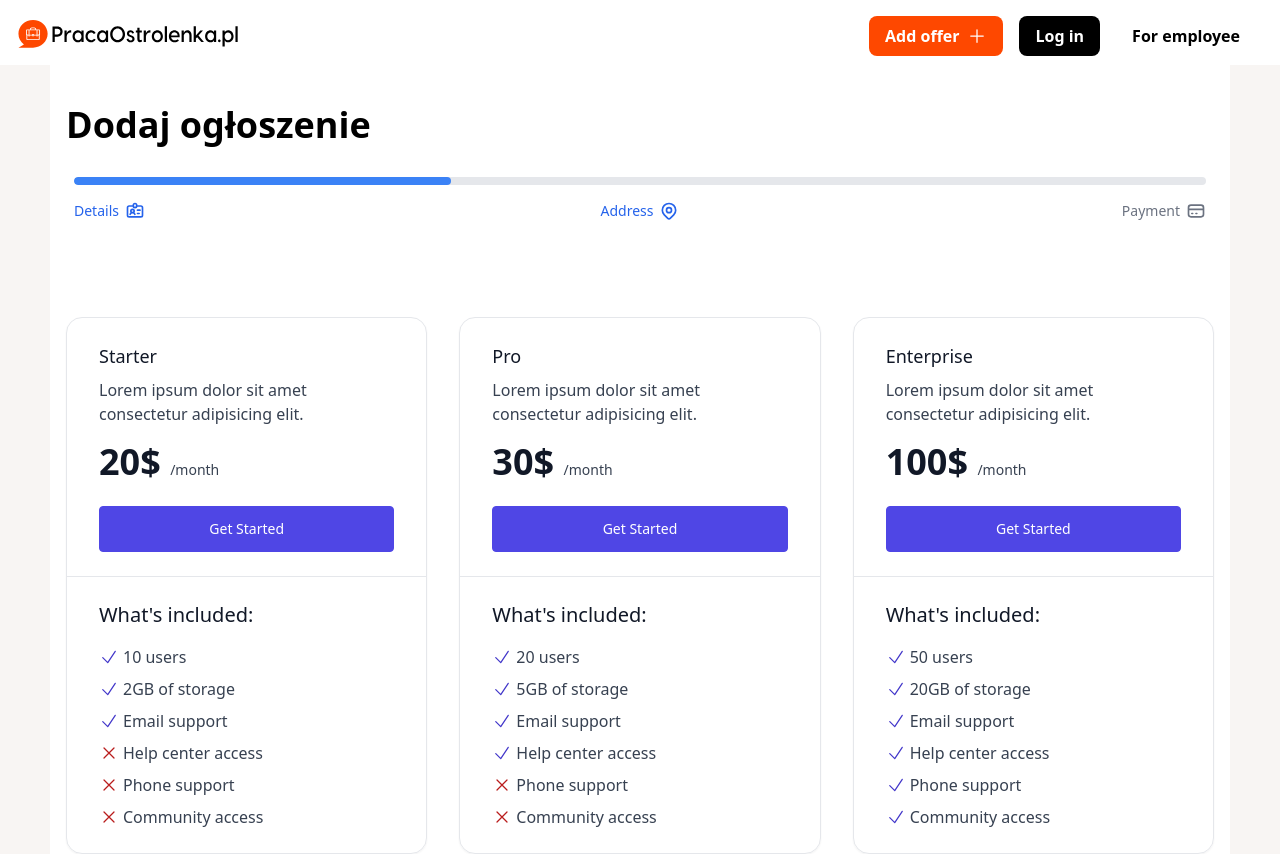
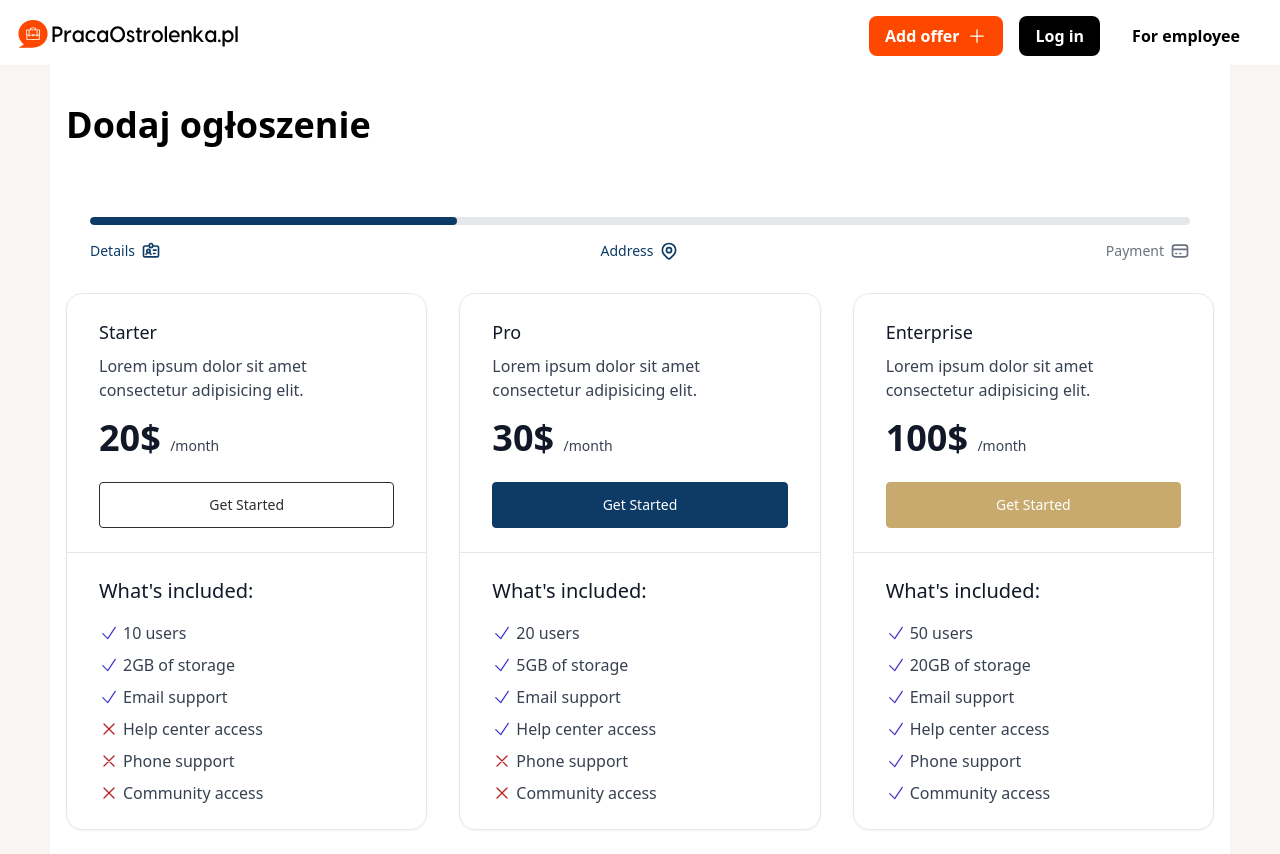
Before and after one commit to Madaless/workOS, a Next.js app: page /add-offer in a window 1280 px wide. Shown: the top 854 px of the page. Built offline with nearby package versions, Linux system fonts and the light colour scheme.

Commit message:
layout of first step

```diff
--- a/src/app/(diff-nav)/add-offer/page.tsx
+++ b/src/app/(diff-nav)/add-offer/page.tsx
@@ -1,87 +1,20 @@
 import Cards from '@/components/add-offer/Cards'
+import Step, { StepProps } from '@/components/add-offer/Step'
 import React from 'react'
 
 
 const page = () => {
+    const firstStep: StepProps = {
+        children: <Cards />,
+        next: true,
+        back: false,
+    }
+
     return (
         <main className="min-h-screen pt-10 max-w-[1180px] m-auto bg-white">
             <h1 className='font-bold text-4xl mx-4'>Dodaj ogłoszenie</h1>
-
-            <div id='steps' className='my-8 mx-6'>
-                <h2 className="sr-only ">Steps</h2>
-                <div>
-                    <div className="overflow-hidden rounded-full bg-gray-200">
-                        <div className="h-2 w-1/3 rounded-full bg-blue-500"></div>
-                    </div>
-
-                    <ol className="mt-4 grid grid-cols-3 text-sm font-medium text-gray-500">
-                        <li className="flex items-center justify-start text-blue-600 sm:gap-1.5">
-                            <span className="hidden sm:inline"> Details </span>
-
-                            <svg
-                                className="size-6 sm:size-5"
-                                xmlns="http://www.w3.org/2000/svg"
-                                fill="none"
-                                viewBox="0 0 24 24"
-                                stroke="currentColor"
-                                strokeWidth="2"
-                            >
-                                <path
-                                    strokeLinecap="round"
-                                    strokeLinejoin="round"
-                                    d="M10 6H5a2 2 0 00-2 2v9a2 2 0 002 2h14a2 2 0 002-2V8a2 2 0 00-2-2h-5m-4 0V5a2 2 0 114 0v1m-4 0a2 2 0 104 0m-5 8a2 2 0 100-4 2 2 0 000 4zm0 0c1.306 0 2.417.835 2.83 2M9 14a3.001 3.001 0 00-2.83 2M15 11h3m-3 4h2"
-                                />
-                            </svg>
-                        </li>
-
-                        <li className="flex items-center justify-center text-blue-600 sm:gap-1.5">
-                            <span className="hidden sm:inline"> Address </span>
-
-                            <svg
-                                className="size-6 sm:size-5"
-                                xmlns="http://www.w3.org/2000/svg"
-                                fill="none"
-                                viewBox="0 0 24 24"
-                                stroke="currentColor"
-                                strokeWidth="2"
-                            >
-                                <path
-                                    strokeLinecap="round"
-                                    strokeLinejoin="round"
-                                    d="M17.657 16.657L13.414 20.9a1.998 1.998 0 01-2.827 0l-4.244-4.243a8 8 0 1111.314 0z"
-                                />
-                                <path
-                                    strokeLinecap="round"
-                                    strokeLinejoin="round"
-                                    d="M15 11a3 3 0 11-6 0 3 3 0 016 0z"
-                                />
-                            </svg>
-                        </li>
-
-                        <li className="flex items-center justify-end sm:gap-1.5">
-                            <span className="hidden sm:inline"> Payment </span>
-
-                            <svg
-                                className="size-6 sm:size-5"
-                                xmlns="http://www.w3.org/2000/svg"
-                                fill="none"
-                                viewBox="0 0 24 24"
-                                stroke="currentColor"
-                                strokeWidth="2"
-                            >
-                                <path
-                                    strokeLinecap="round"
-                                    strokeLinejoin="round"
-                                    d="M3 10h18M7 15h1m4 0h1m-7 4h12a3 3 0 003-3V8a3 3 0 00-3-3H6a3 3 0 00-3 3v8a3 3 0 003 3z"
-                                />
-                            </svg>
-                        </li>
-                    </ol>
-                </div>
-            </div>
-
             <section id="types_of_offers" className="max-w-screen-xl py-8 mx-4 sm:py-12  lg:py-16">
-                <Cards />
+                <Step {...firstStep} />
             </section>
         </main>
     )
--- a/src/components/add-offer/Cards.tsx
+++ b/src/components/add-offer/Cards.tsx
@@ -19,7 +19,7 @@ const Cards = () => {
                     </p>
 
                     <a
-                        className="mt-4 block rounded border border-indigo-600 bg-indigo-600 px-12 py-3 text-center text-sm font-medium text-white hover:bg-transparent hover:text-indigo-600 focus:outline-none focus:ring active:text-indigo-500 sm:mt-6"
+                        className="mt-4 block rounded border border-blackCP bg-transparent px-12 py-3 text-center text-sm font-medium text-blackCP hover:bg-transparent hover:text-indigo-600 focus:outline-none focus:ring active:text-indigo-500 sm:mt-6"
                         href="#"
                     >
                         Get Started
@@ -139,7 +139,7 @@ const Cards = () => {
                     </p>
 
                     <a
-                        className="mt-4 block rounded border border-indigo-600 bg-indigo-600 px-12 py-3 text-center text-sm font-medium text-white hover:bg-transparent hover:text-indigo-600 focus:outline-none focus:ring active:text-indigo-500 sm:mt-6"
+                        className="mt-4 block rounded border border-bluebCP bg-bluebCP px-12 py-3 text-center text-sm font-medium text-white hover:bg-transparent hover:text-bluebCP focus:outline-none focus:ring active:text-indigo-500 sm:mt-6"
                         href="#"
                     >
                         Get Started
@@ -259,7 +259,7 @@ const Cards = () => {
                     </p>
 
                     <a
-                        className="mt-4 block rounded border border-indigo-600 bg-indigo-600 px-12 py-3 text-center text-sm font-medium text-white hover:bg-transparent hover:text-indigo-600 focus:outline-none focus:ring active:text-indigo-500 sm:mt-6"
+                        className="mt-4 block rounded border border-goldCP bg-goldCP px-12 py-3 text-center text-sm font-medium text-white hover:bg-transparent hover:text-goldCP focus:outline-none focus:ring active:text-indigo-500 sm:mt-6"
                         href="#"
                     >
                         Get Started
--- /dev/null
+++ b/src/components/add-offer/ProgressBar.tsx
@@ -0,0 +1,80 @@
+import React from 'react'
+
+const ProgressBar = () => {
+    return (
+        <div id='steps' className='mt-2 mb-8 mx-6'>
+            <h2 className="sr-only ">Steps</h2>
+            <div>
+                <div className="overflow-hidden rounded-full bg-gray-200">
+                    <div className="h-2 w-1/3 rounded-full bg-bluebCP"></div>
+                </div>
+
+                <ol className="mt-4 grid grid-cols-3 text-sm font-medium text-gray-500">
+                    <li className="flex items-center justify-start text-bluebCP sm:gap-1.5">
+                        <span className="hidden sm:inline"> Details </span>
+
+                        <svg
+                            className="size-6 sm:size-5"
+                            xmlns="http://www.w3.org/2000/svg"
+                            fill="none"
+                            viewBox="0 0 24 24"
+                            stroke="currentColor"
+                            strokeWidth="2"
+                        >
+                            <path
+                                strokeLinecap="round"
+                                strokeLinejoin="round"
+                                d="M10 6H5a2 2 0 00-2 2v9a2 2 0 002 2h14a2 2 0 002-2V8a2 2 0 00-2-2h-5m-4 0V5a2 2 0 114 0v1m-4 0a2 2 0 104 0m-5 8a2 2 0 100-4 2 2 0 000 4zm0 0c1.306 0 2.417.835 2.83 2M9 14a3.001 3.001 0 00-2.83 2M15 11h3m-3 4h2"
+                            />
+                        </svg>
+                    </li>
+
+                    <li className="flex items-center justify-center text-bluebCP sm:gap-1.5">
+                        <span className="hidden sm:inline"> Address </span>
+
+                        <svg
+                            className="size-6 sm:size-5"
+                            xmlns="http://www.w3.org/2000/svg"
+                            fill="none"
+                            viewBox="0 0 24 24"
+                            stroke="currentColor"
+                            strokeWidth="2"
+                        >
+                            <path
+                                strokeLinecap="round"
+                                strokeLinejoin="round"
+                                d="M17.657 16.657L13.414 20.9a1.998 1.998 0 01-2.827 0l-4.244-4.243a8 8 0 1111.314 0z"
+                            />
+                            <path
+                                strokeLinecap="round"
+                                strokeLinejoin="round"
+                                d="M15 11a3 3 0 11-6 0 3 3 0 016 0z"
+                            />
+                        </svg>
+                    </li>
+
+                    <li className="flex items-center justify-end sm:gap-1.5">
+                        <span className="hidden sm:inline"> Payment </span>
+
+                        <svg
+                            className="size-6 sm:size-5"
+                            xmlns="http://www.w3.org/2000/svg"
+                            fill="none"
+                            viewBox="0 0 24 24"
+                            stroke="currentColor"
+                            strokeWidth="2"
+                        >
+                            <path
+                                strokeLinecap="round"
+                                strokeLinejoin="round"
+                                d="M3 10h18M7 15h1m4 0h1m-7 4h12a3 3 0 003-3V8a3 3 0 00-3-3H6a3 3 0 00-3 3v8a3 3 0 003 3z"
+                            />
+                        </svg>
+                    </li>
+                </ol>
+            </div>
+        </div>
+    )
+}
+
+export default ProgressBar
--- a/src/components/add-offer/Step.tsx
+++ b/src/components/add-offer/Step.tsx
@@ -1,20 +1,22 @@
 import React, { ReactNode } from 'react'
 import NavButtons from "./NavButtons"
+import ProgressBar from './ProgressBar'
 
 
-type StepProps = {
+export type StepProps = {
     children: ReactNode
-    back: string
-    next: string
-    home?: boolean
+    back: boolean
+    next: boolean
+    finish?: boolean
 }
 
 
-const Step = ({ children, back, next, home }: StepProps) => {
+const Step = ({ children, back, next, finish }: StepProps) => {
     return (
         <div className='flex flex-col justify-between min-w-[500px] min-h-[200px]'>
+            <ProgressBar />
             {children}
-            <NavButtons />
+            <NavButtons back={back} next={next} finish={finish} />
         </div>
     )
 }
--- a/src/components/navbar/Nav.tsx
+++ b/src/components/navbar/Nav.tsx
@@ -22,7 +22,7 @@ const Nav = () => {
                 </Link>
 
                 <Link href={"/login"} passHref legacyBehavior>
-                    <button className='mx-2 my-4 py-2 px-4 bg-black text-white rounded-lg font-bold text-base'>Log in</button>
+                    <button className='mx-2 my-4 py-2 px-4 bg-blackCP text-white rounded-lg font-bold text-base'>Log in</button>
                 </Link>
                 <Link href={"/login"} passHref legacyBehavior>
 
--- a/tailwind.config.ts
+++ b/tailwind.config.ts
@@ -9,10 +9,14 @@ const config: Config = {
   theme: {
     extend: {
       colors: {
-        'blueCP': '#0a65fc',
-        'blackCP': '#000000',
+        'blueCP': '#3b84fd',
+        'blackCP': '#2D2D2D',
         'pinkCP': '#ff49db',
         'orangeCP': '#fe4800',
+        'goldCP': '#c8aa6e',
+        'bluebCP': '#0D3B66',
+        'bluemCP': '#1a4b78',
+
       },
     },
 
```
Also changed, not shown: src/components/add-offer/NavButtons.tsx (+12 -2 lines).
